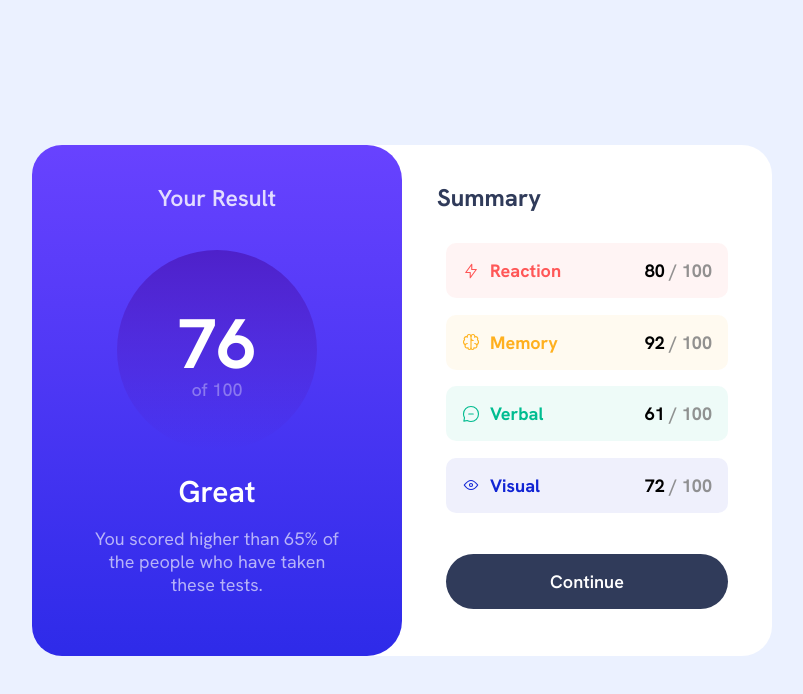
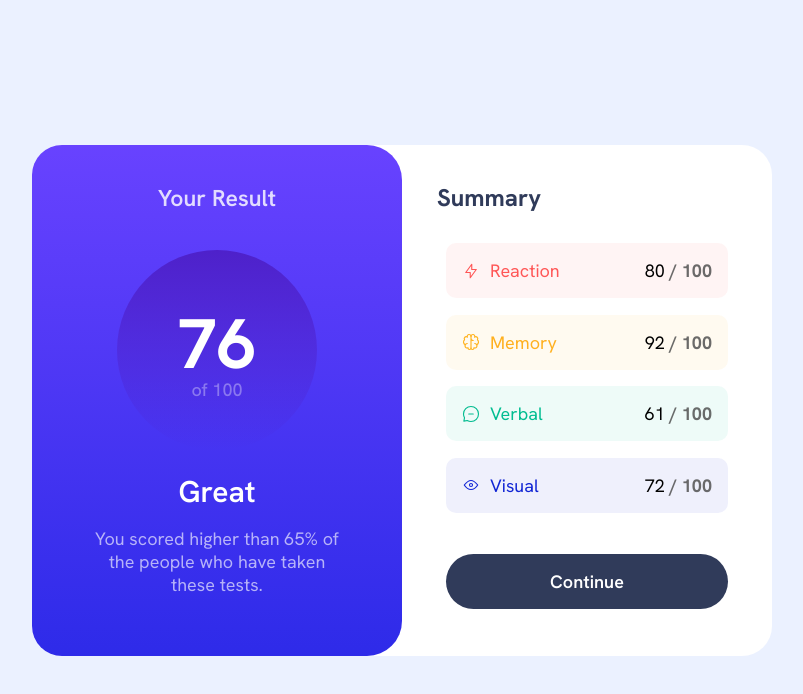
Before and after one commit to Viny7Lv/results-summary-component, a plain HTML site: page index.html in a window 1280 px wide. Shown: the whole page, without its empty margins (238-1041 px from the left). Drawn offline with Linux system fonts and the light colour scheme.

Commit message:
fixed bugs

```diff
--- a/index.html
+++ b/index.html
@@ -31,22 +31,22 @@
                 Summary
             </h1>
             <ul class="stats-of-tests">
-                <div class="Reaction stats">
-                    <li class="reaction-list"><img src="assets/images/icon-reaction.svg" alt="">Reaction</li>
-                    <li>80 <span>/ 100</span></li>
-                </div>
-                <div class="Memory stats">
-                    <li class="memory-list"><img src="assets/images/icon-memory.svg" alt="">Memory</li>
-                    <li>92 <span>/ 100</span></li>
-                </div>
-                <div class="Verbal stats">
-                    <li class="verbal-list"><img src="assets/images/icon-verbal.svg" alt="">Verbal</li>
-                    <li>61 <span>/ 100</span></li>
-                </div>
-                <div class="Visual stats">
-                    <li class="visual-list"><img src="assets/images/icon-visual.svg" alt="">Visual</li>
-                    <li>72 <span>/ 100</span></li>
-                </div>
+                <li class="Reaction stats">
+                    <span class="reaction-list"><img src="assets/images/icon-reaction.svg" alt="">Reaction</span>
+                    <span>80 <span class="span">/ 100</span></span>
+                </li>
+                <li class="Memory stats">
+                    <span class="memory-list"><img src="assets/images/icon-memory.svg" alt="">Memory</span>
+                    <span>92 <span class="span">/ 100</span></sapn>
+                </li>
+                <li class="Verbal stats">
+                    <span class="verbal-list"><img src="assets/images/icon-verbal.svg" alt="">Verbal</span>
+                    <span>61 <span class="span">/ 100</span></span>
+                </li>
+                <li class="Visual stats">
+                    <span class="visual-list"><img src="assets/images/icon-visual.svg" alt="">Visual</span>
+                    <span>72 <span class="span">/ 100</span></span>
+                </li>
             </ul>
             <a href="#" class="button">Continue</a>
         </section>
--- a/style/style.css
+++ b/style/style.css
@@ -169,10 +169,6 @@ body {
     list-style: none;
 }
 
-li {
-    font-weight: bold;
-}
-
 img {
     margin-right: 10px;
     height: 18px;
@@ -220,8 +216,8 @@ img {
     align-items: center;
 }
 
-span {
-    color: rgba(124, 124, 124, 0.833);
+.span {
+    color: rgba(77, 77, 77, 0.833);
     font-weight: bold;
 }
 
```
